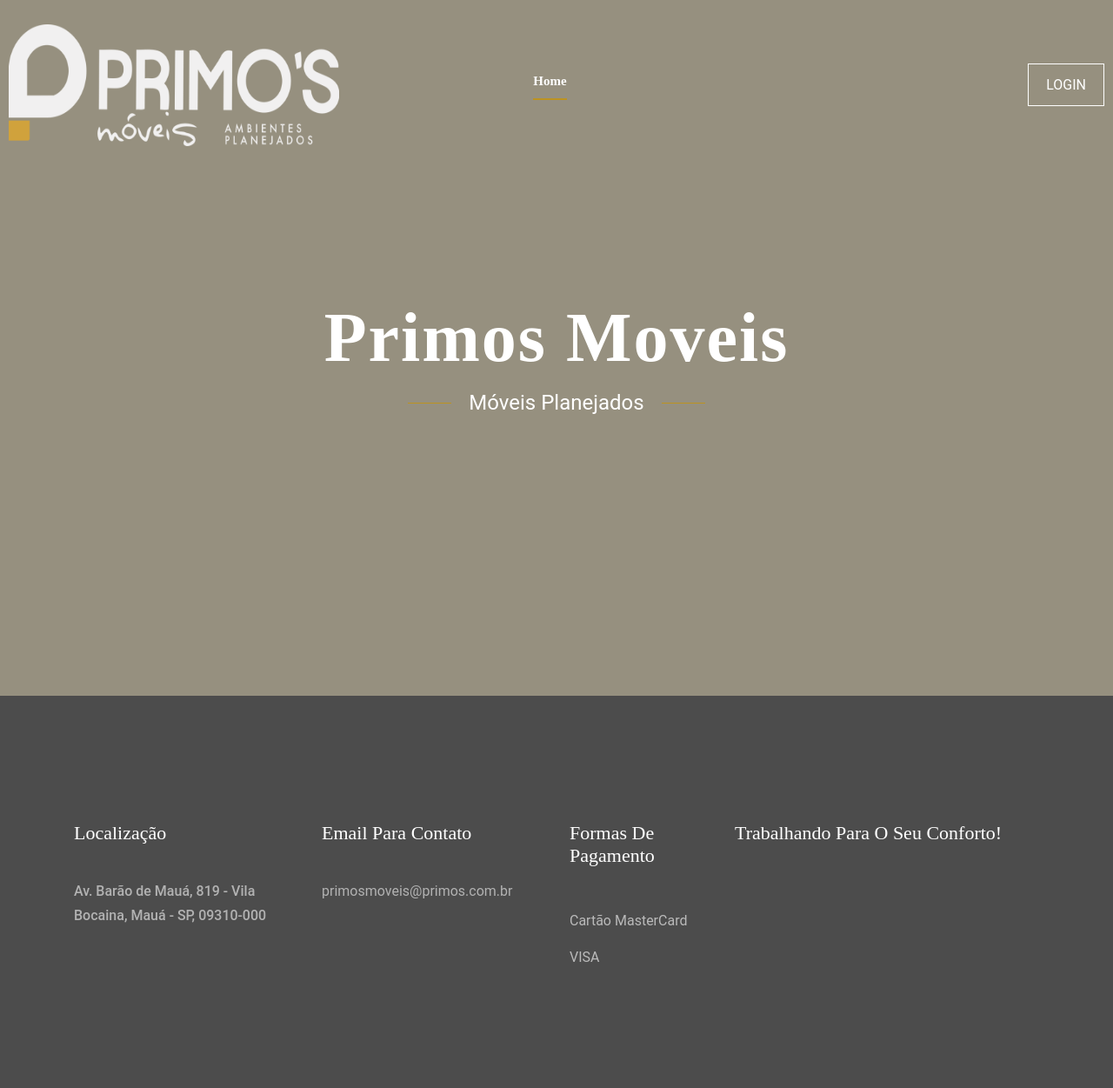
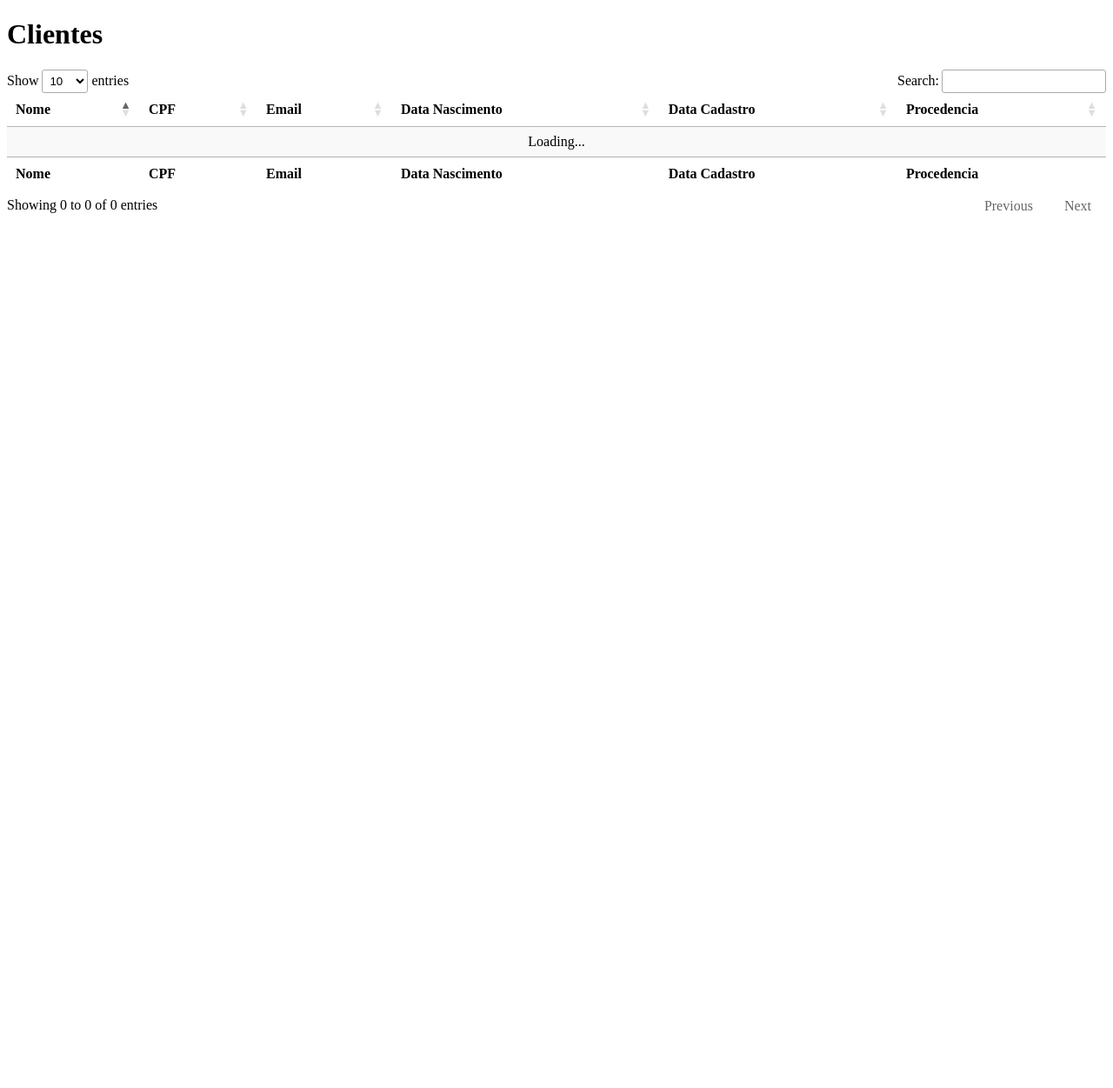
Before and after one commit to JeffersonXimenes/Primo-s-Moveis-Planejados, a Flask app: page /paginainicial in a window 1280 px wide. Shown: the whole page at 87% size. After the commit the page ends 245 px from the top, so only its background shows below. Run offline with Flask 2, Linux system fonts and the light colour scheme; some libraries are stand-ins or nearby versions; some web fonts are replaced.

Commit message:
Add files via upload

```diff
--- a/templates/index.html
+++ b/templates/index.html
@@ -1,158 +1,59 @@
-<!doctype html>
-<html class="no-js" lang="PT-BR">
-
+<!DOCTYPE html>
+<html lang="en">
 <head>
-    <meta charset="utf-8">
-    <meta http-equiv="x-ua-compatible" content="ie=edge">
-    <title>Primos Moveis</title>
-    <meta name="description" content="">
-    <meta name="viewport" content="width=device-width, initial-scale=1">
-
-    <!-- <link rel="manifest" href="site.webmanifest"> -->
-    <link rel="shortcut icon" type="image/x-icon" href="img/favicon.png">
-    <!-- Place favicon.ico in the root directory -->
-
-    <!-- CSS here -->
-    <link rel="stylesheet" href="{{ url_for('static', filename='../static/bootstrap/css/bootstrap.min.css')  }}">
-    <link rel="stylesheet" href="{{ url_for('static', filename='../static/css/owl.carousel.min.css')  }}">
-    <link rel="stylesheet" href="{{ url_for('static', filename='../static/css/font-awesome.min.css')  }}">
-    <link rel="stylesheet" href="{{ url_for('static', filename='../static/css/style.css')  }}">
-
-
-
-
-
-    <link rel="stylesheet" href="css/responsive.css"/>
+  <title>Datatables Example</title>
+  <meta charset="utf-8">
+  <link rel="stylesheet" type="text/css" href="https://cdn.datatables.net/1.10.18/css/jquery.dataTables.min.css"/>
+  <script src="https://code.jquery.com/jquery-3.3.1.js"></script>
+  <script src="https://cdn.datatables.net/1.10.18/js/jquery.dataTables.min.js"></script>
 </head>
-
 <body>
-    <form action="/paginalinicial" method="GET">
-    <!--[if lte IE 9]>
-            <p class="browserupgrade">You are using an <strong>outdated</strong> browser. Please <a href="https://browsehappy.com/">upgrade your browser</a> to improve your experience and security.</p>
-        <![endif]-->
-
-    <!-- header-start -->
-    <header>
-        <div class="header-area ">
-            <div id="sticky-header" class="main-header-area">
-                <div class="container-fluid p-0">
-                    <div class="row align-items-center no-gutters">
-                            <div class="col-xl-3 col-lg-3">
-                                <div class="logo-img" >
-                                    <a href="index.html">
-                                        <img src="../static/img/Logo_PrimosMoveis.png" alt="" style="height: 140px; width: 380px;">
-                                    </a>
-                                </div>
-                            </div>
-                        <div class="col-xl-6 col-lg-6">
-                            <div class="main-menu  d-none d-lg-block">
-                                <nav>
-                                    <ul id="navigation">
-                                        <li><a class="active" href="http://localhost:5000/paginainicial">home</a></li>
-
-
-
-                                    </ul>
-                                </nav>
-                            </div>
-                        </div>
-                        <div class="col-xl-3 col-lg-3 d-none d-lg-block">
-                            <div class="book_room">
-                                <div class="book_btn d-none d-lg-block">
-                                    <a class="popup-with-form" href="http://localhost:5000/login">LOGIN</a>
-                                </div>
-                            </div>
-                        </div>
-                        <div class="col-12">
-                            <div class="mobile_menu d-block d-lg-none"></div>
-                        </div>
-                    </div>
-                </div>
-            </div>
-        </div>
-    </header>
-    <!-- header-end -->
-
-    <!-- slider_area_start -->
-    <div class="slider_area">
-        <div class="single_slider d-flex align-items-center justify-content-center  overlay2">
-
-            <div class="container">
-                <div class="row">
-                    <div class="col-xl-12">
-                        <div class="slider_text text-center">
-                            <h3>Primos moveis <br></h3>
-                            <p>Móveis Planejados</p>
-                        </div>
-                    </div>
-                </div>
-            </div>
-        </div>
-    </div>
-
-    <!-- footer -->
-    <footer class="footer">
-            <div class="footer_top">
-                <div class="container">
-                    <div class="row">
-                        <div class="col-xl-3 col-md-6 col-lg-3">
-                            <div class="footer_widget">
-                                <h3 class="footer_title">
-                                    Localização
-                                </h3>
-                                <p class="footer_text doanar"> <a class="first" href="#">Av. Barão de Mauá, 819 - Vila Bocaina, Mauá - SP, 09310-000</a> <br>
-                                    <a href="#"></a></p>
-
-                            </div>
-                        </div>
-                        <div class="col-xl-3 col-md-6 col-lg-3">
-                            <div class="footer_widget">
-                                <h3 class="footer_title">
-                                    Email para contato
-                                </h3>
-                                <p class="footer_text">primosmoveis@primos.com.br <br>
-                                    <a class="domain" href="#"></a></p>
-                                <div class="socail_links">
-                                    <ul>
-                                        <li>
-                                            <a href="#">
-                                                <i class="fa fa-facebook-square"></i>
-                                            </a>
-                                        </li>
-
-                                    </ul>
-                                </div>
-                            </div>
-                        </div>
-                        <div class="col-xl-2 col-md-6 col-lg-2">
-                            <div class="footer_widget">
-                                <h3 class="footer_title">
-                                    Formas de Pagamento
-                                </h3>
-                                <ul>
-                                    <li><a href="#">Cartão MasterCard</a></li>
-                                    <li><a href="#">VISA</a></li>
-
-                                </ul>
-                            </div>
-                        </div>
-                        <div class="col-xl-4 col-md-6 col-lg-4">
-                            <div class="footer_widget">
-                                <h3 class="footer_title">
-                                    Trabalhando para o seu conforto!
-                                </h3>
-
-
-                            </div>
-                        </div>
-                    </div>
-                </div>
-            </div>
-
-        </footer>
-
-
-    </form>
+<h1>Clientes</h1>
+<table id="example" class="display" style="width:100%">
+        <thead>
+            <tr>
+                <th>Nome</th>
+                <th>CPF</th>
+                <th>Email</th>
+                <th>Data Nascimento</th>
+                <th>Data Cadastro</th>
+                <th>Procedencia</th>
+            </tr>
+        </thead>
+        <tfoot>
+            <tr>
+                <th>Nome</th>
+                <th>CPF</th>
+                <th>Email</th>
+                <th>Data Nascimento</th>
+                <th>Data Cadastro</th>
+                <th>Procedencia</th>
+            </tr>
+        </tfoot>
+    </table>
+<script>
+function setupData() {
+    $(document).ready(function () {
+        $('#example').DataTable({
+            "ajax": {
+                // "url": "static/objects2.txt", // This works for the static file
+                "url": "/clientes", // This now works too thanks to @kthorngren
+                "dataType": "json",
+                "dataSrc": "data",
+                "contentType":"application/json"
+            },
+            "columns": [
+                {"data": "iNome"},
+                {"data": "nCpf"},
+                {"data": "iEmail"},
+                {"data": "dataNascimento"},
+                {"data": "dataCadastro"},
+                {"data": "iProcedencia"}
+            ]
+        });
+    });
+}
+$( window ).on( "load", setupData );
+</script>
 </body>
-
 </html>
```
